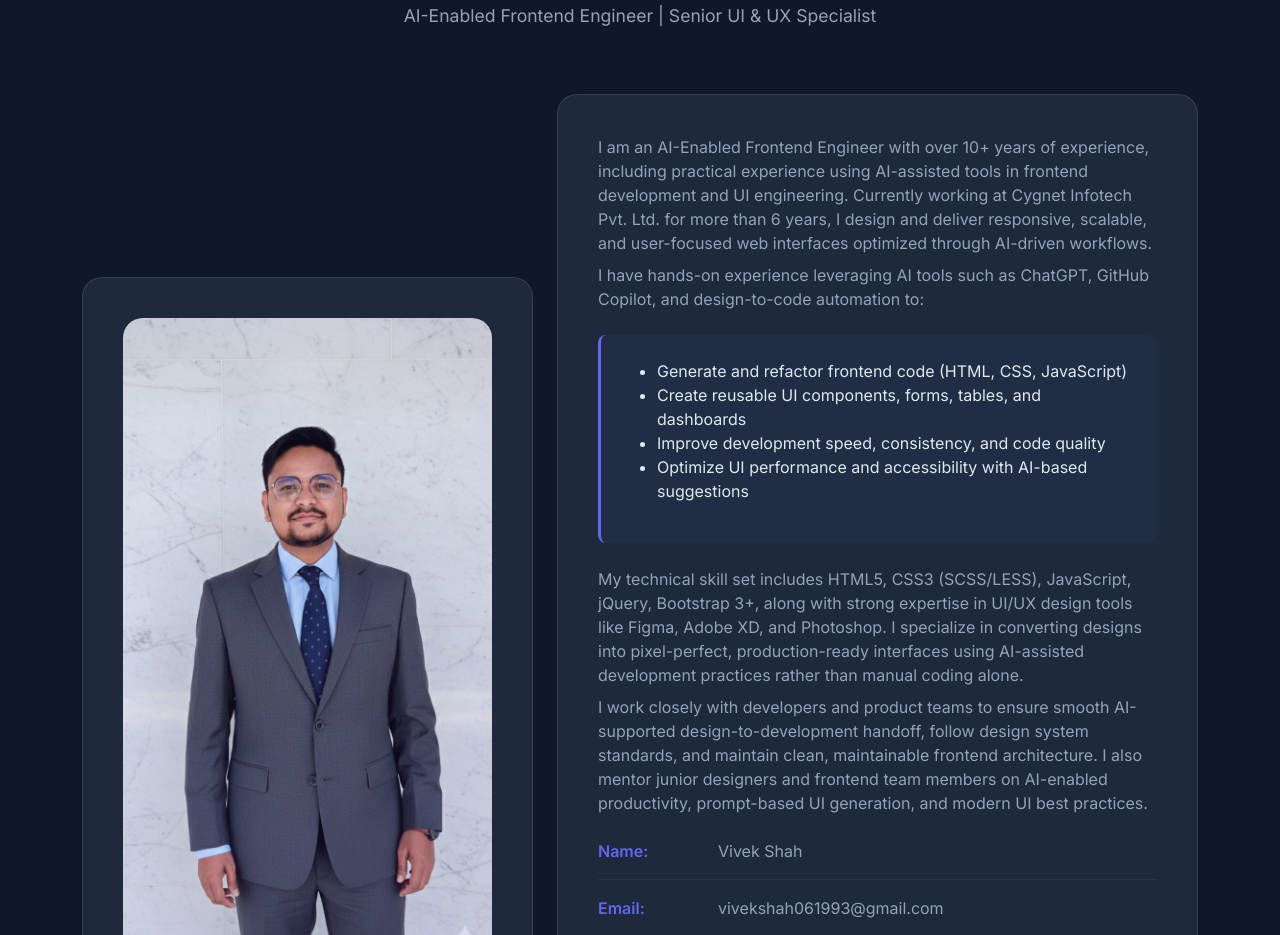
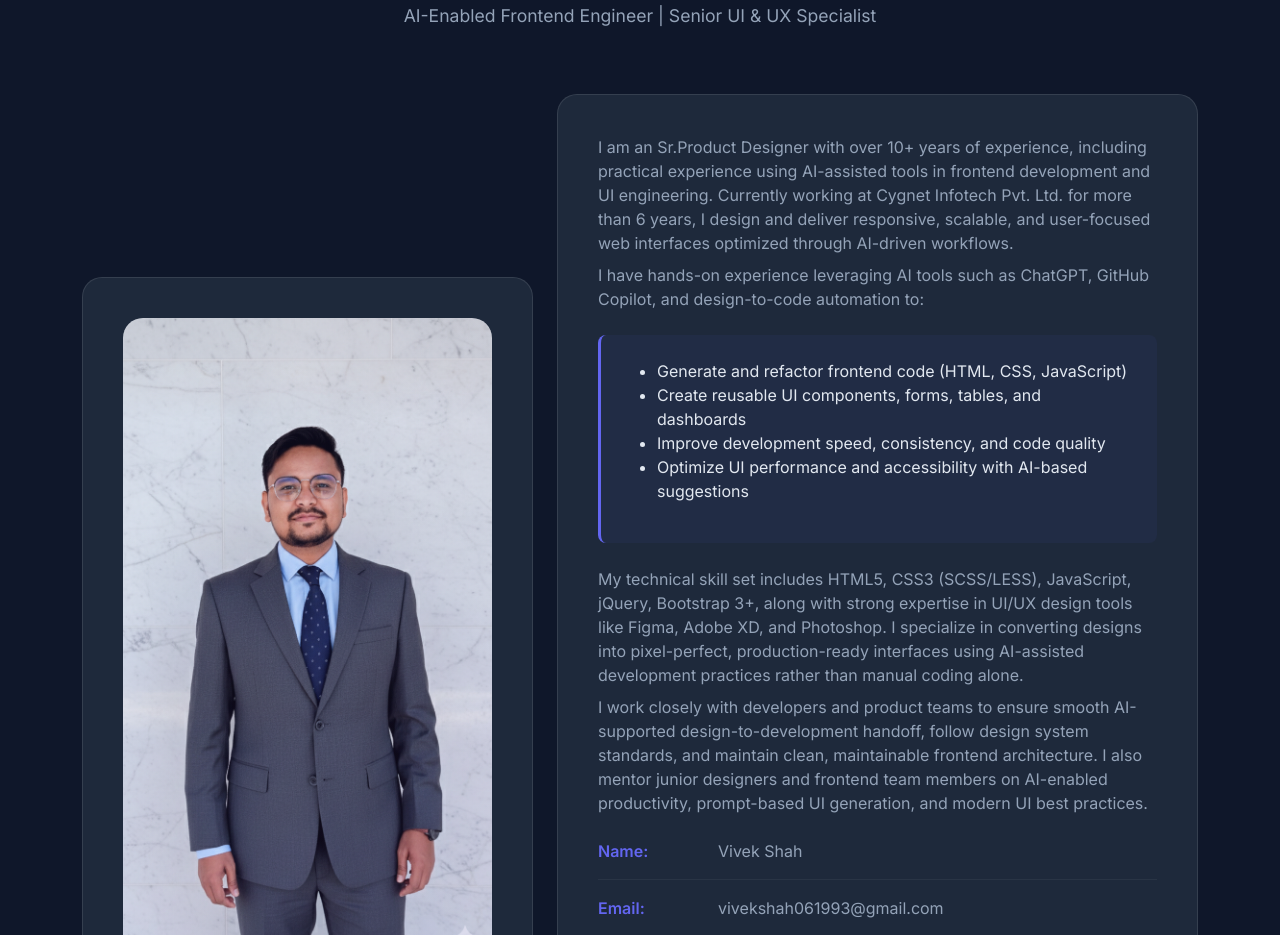
Before and after one commit to vivekshah787/portfolio-nextjs, a Next.js app: page / in a window 1280 px wide. Shown: the part 980-1915 px from the top of the page. Built offline with nearby package versions, Linux system fonts and the light colour scheme.

Commit message:
Updated Changes

```diff
--- a/app/components/About.js
+++ b/app/components/About.js
@@ -42,7 +42,7 @@ export default function About() {
             <div className="about-card fade-in">
 
               <p className="text-muted-custom mb-2">
-                I am an AI-Enabled Frontend Engineer with over 10+ years of experience, including practical experience using AI-assisted tools in frontend development and UI engineering. Currently working at Cygnet Infotech Pvt. Ltd. for more than 6 years, I design and deliver responsive, scalable, and user-focused web interfaces optimized through AI-driven workflows.
+                I am an Sr.Product Designer with over 10+ years of experience, including practical experience using AI-assisted tools in frontend development and UI engineering. Currently working at Cygnet Infotech Pvt. Ltd. for more than 6 years, I design and deliver responsive, scalable, and user-focused web interfaces optimized through AI-driven workflows.
               </p>
               <p className="text-muted-custom mb-2">
                 I have hands-on experience leveraging AI tools such as ChatGPT, GitHub Copilot, and design-to-code automation to:
```
